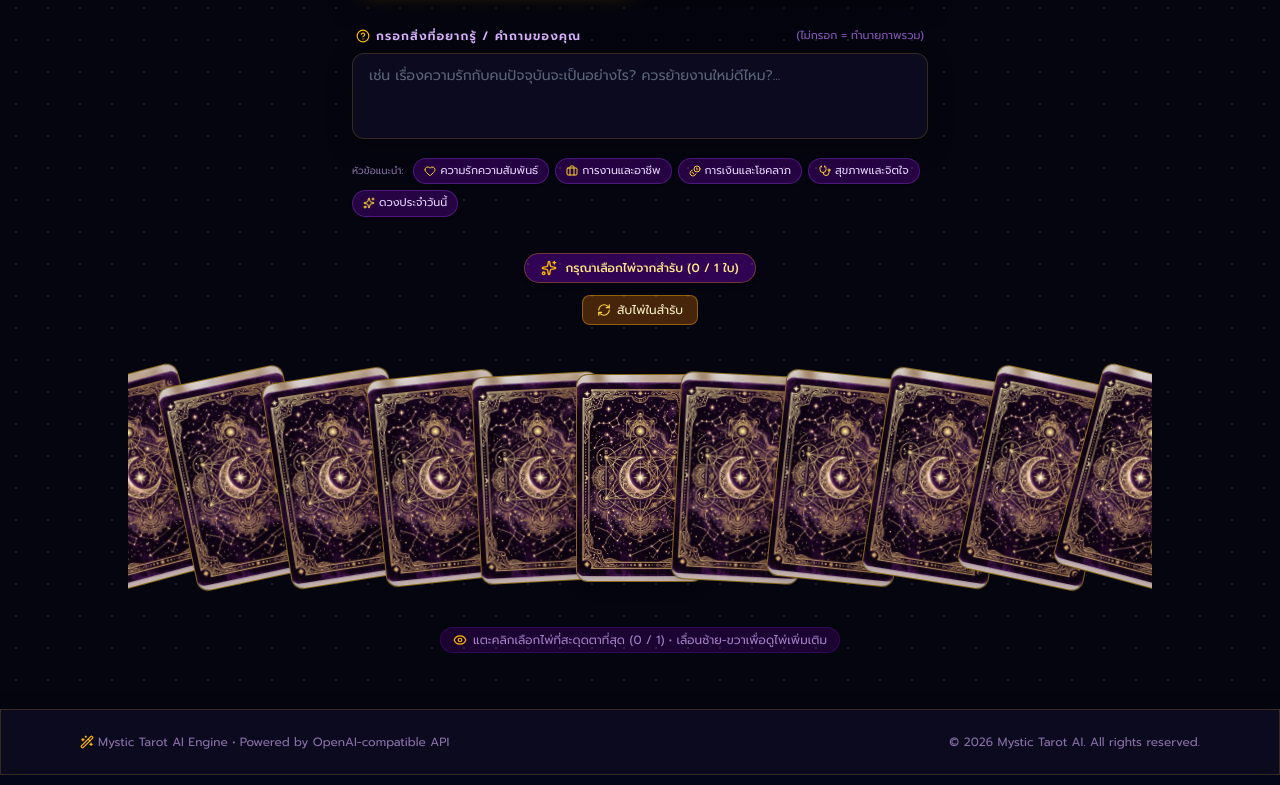
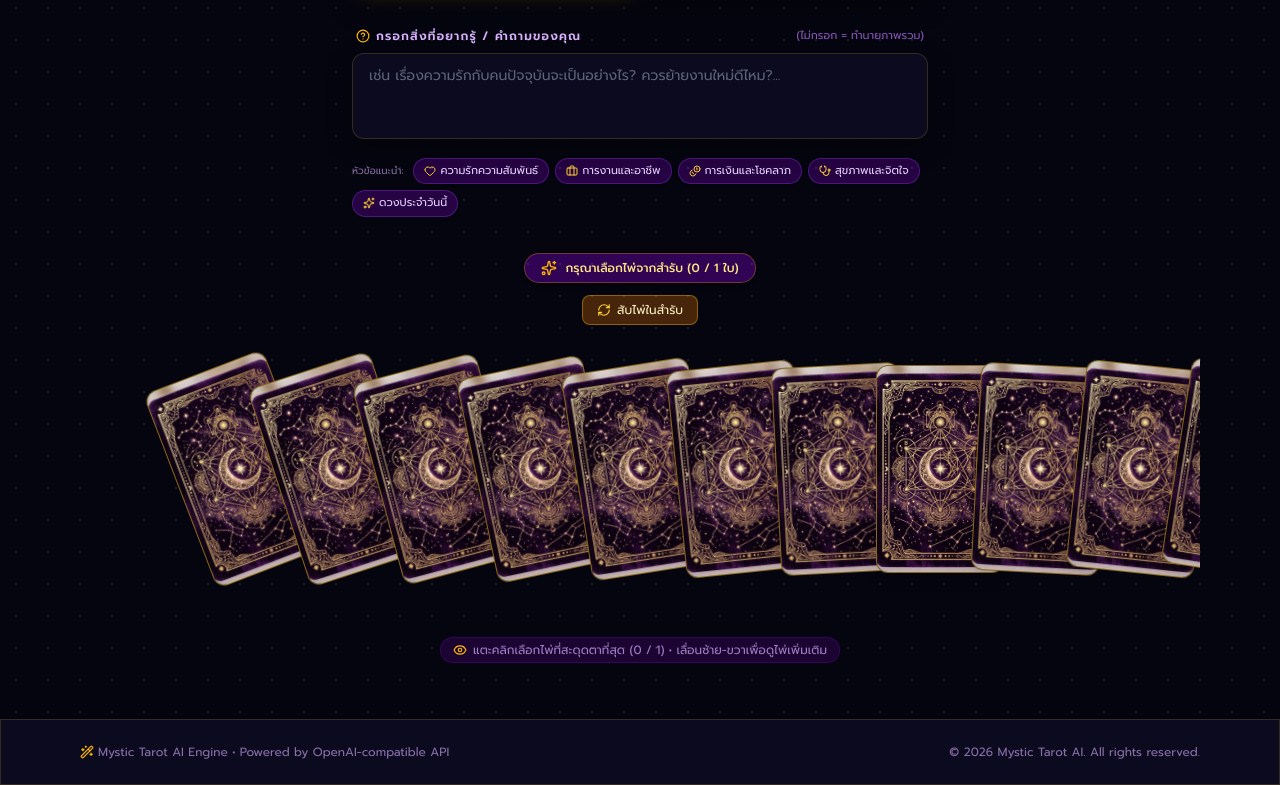
Before and after one commit to pondz1/MysticTarot, a React (Vite) app: page / in a window 1280 px wide. Shown: the part 424-1209 px from the top of the page. Built offline with nearby package versions, Linux system fonts and the light colour scheme.

Commit message:
fix: eliminate overflow-x alignment clipping on all screen sizes with generous safety padding

```diff
--- a/src/components/TarotDeck.tsx
+++ b/src/components/TarotDeck.tsx
@@ -150,8 +150,8 @@ export const TarotDeck: React.FC<TarotDeckProps> = ({
       </div>
 
       {/* Fan Deck Display (Interactive Card Selection - Middle) */}
-      <div className="relative w-full max-w-5xl min-h-[250px] md:min-h-[290px] flex justify-start md:justify-center items-center overflow-x-auto py-6 px-4 scrollbar-none touch-pan-x">
-        <div className="flex -space-x-12 sm:-space-x-10 md:-space-x-8 lg:-space-x-7 justify-start md:justify-center items-center min-w-max px-8 sm:px-12">
+      <div className="relative w-full min-h-[260px] md:min-h-[300px] overflow-x-auto py-8 scrollbar-none touch-pan-x">
+        <div className="flex justify-start items-center min-w-max px-12 sm:px-16 md:px-24 -space-x-12 sm:-space-x-10 md:-space-x-8 lg:-space-x-7 mx-auto">
           {deck.slice(0, 15).map((card, idx) => {
             const isPicked = selectedCards.some((sc) => sc.card.id === card.id);
             // Slight fan rotation effect
```
